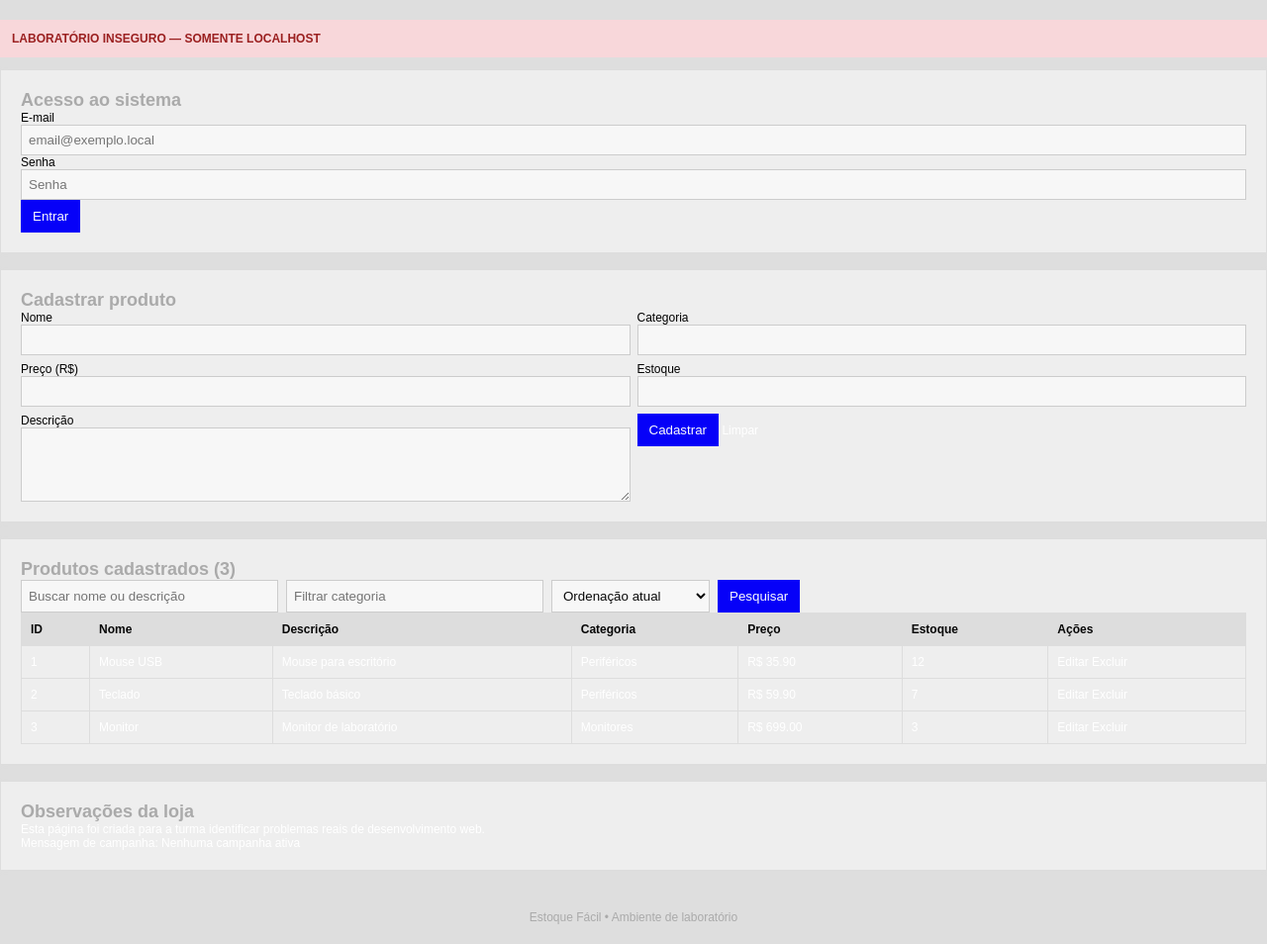
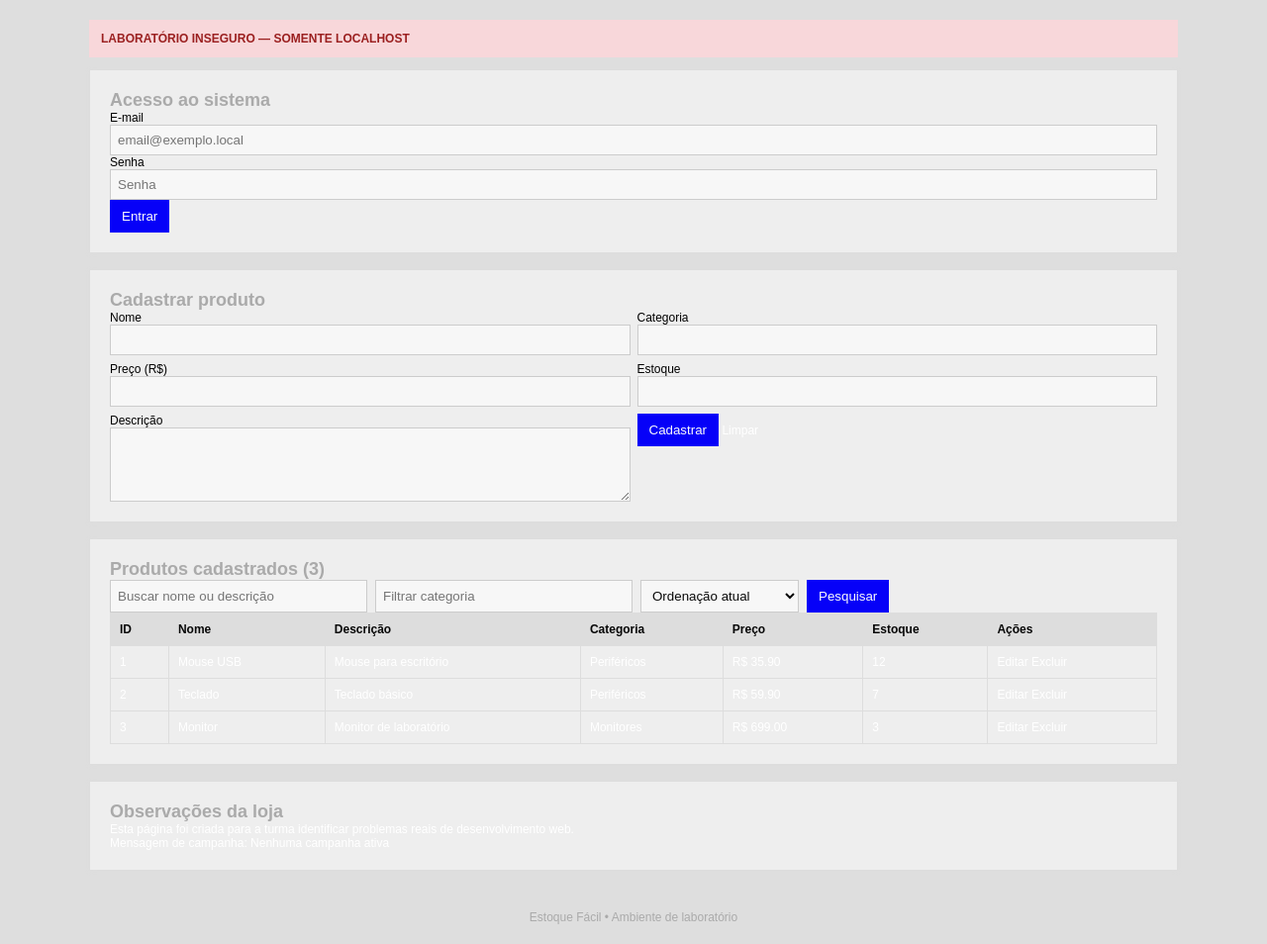
Before and after one commit to EduardoDuartee/EduHTMLCSS, a PHP site: page /atividade4/vulnerabilidades.php in a window 1280 px wide. Shown: the part 82-1036 px from the top of the page at 99% size. Run offline with PHP 8.4, Linux system fonts and the light colour scheme; data comes from the database, SQL or seed files in the repository.

Commit message:
Update style.css

```diff
--- a/atividade4/style.css
+++ b/atividade4/style.css
@@ -2,7 +2,6 @@
 *{
     margin: 0;
     padding: 0;
-    z-index: 0;
 }
 body {
     margin: 0;
@@ -21,7 +20,7 @@ header {
 }
 
 main {
-    width: 100%;
+    width: 1100px;
     margin: 20px auto
 }
 
@@ -110,9 +109,7 @@ a:hover {
     text-decoration: underline;
 }
 
-*:focus {
-    outline: none;
-}
+
 
 .filtros {
     display: flex;
@@ -145,7 +142,9 @@ th {
     color: #070707;
 }
 
-
+.tabela {
+    overflow: visible;
+}
 
 footer {
     padding: 20px;
```
